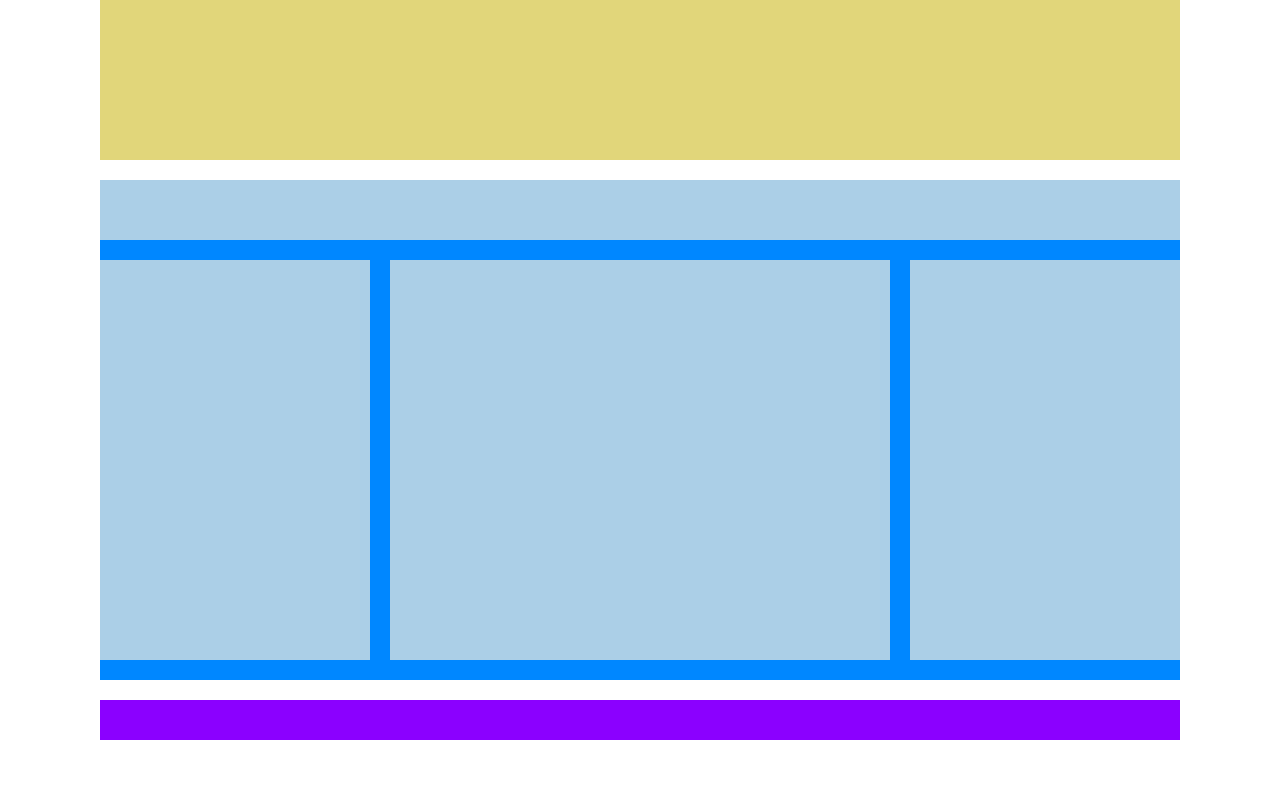
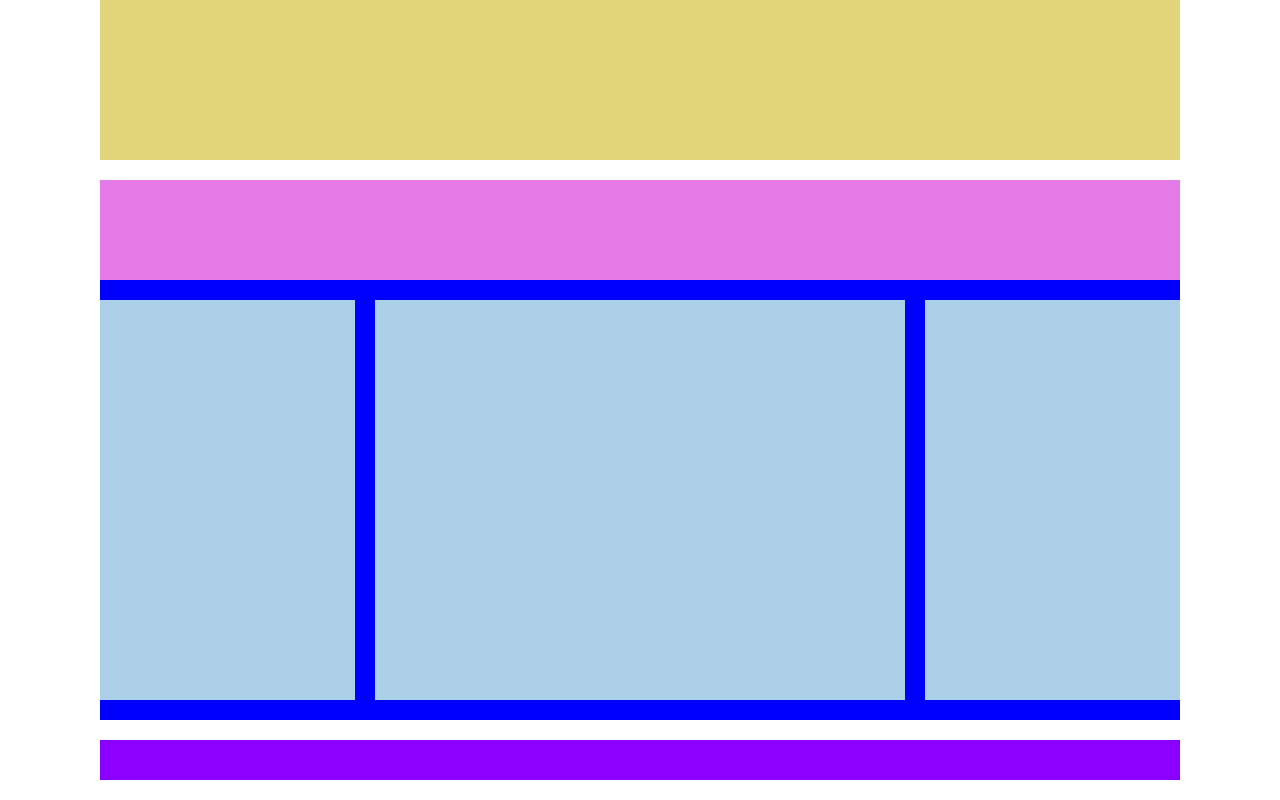
Before and after one commit to marcotrunc/htmlcss-struttura-wp, a plain HTML site: page index.html in a window 1280 px wide. Shown: the part 330-1130 px from the top of the page. Before the commit the page ends 1090 px from the top, so only its background shows below. Drawn offline with Linux system fonts and the light colour scheme.

Commit message:
integrated secondary title

```diff
--- a/css/style.css
+++ b/css/style.css
@@ -10,41 +10,51 @@
     margin: 0 auto;
     background-color: #fff;
 }
-/* Block Sizes */
-header{
-    height:100px ;
+/* header */
+#main-header{
+    min-height: 100px ;
     background-color: #e579e6;
     margin: 20px 0;
 }
+/* Spotlight */
 
-.image{
-    height: 350px;
+.spotlight{
+    min-height: 350px;
     background-color: #e1d67a;
     margin: 20px 0;
 }
-
+/* main */
 main{
     width: 1080px;
-    height: 500px;
-    background-color:#abcfe7;
     position: relative;
     margin-bottom: 20px;
+    background-color:blue;
+}
+#secondary-header{
+    min-height: 100px ;
+    background-color: #e579e6;
+    /* margin-bottom: 10px; */
 }
 .sidebar, .center-main{
-    margin-top: 20px;
-    margin-bottom: 20px;
+
     height: 400px;
     background-color:#abcfe7;
     float: left;
 
 }
+.row{
+    margin: 0 -10px;
+}
 .sidebar{
-    width: 25%;
+    width: calc(25% - 20px);
+    margin: 20px 10px;
+
 }
 .center-main{
-   width: calc(50% - 40px);
-   margin-right: 20px;
-   margin-left:20px;
+   width:calc(50% - 20px);
+   margin: 20px 10px;
+
+
 }
 
 
@@ -53,15 +63,8 @@ footer{
     background-color:#8b00ff;
     margin-bottom: 20px;
 }
-.clearfix{
-    background-color: #0087ff;
-    width: 1080px;
-    position: absolute;
-    bottom: 0;
 
-}
 .clearfix::after{
-
     clear: both;
     content: '';
     display: table;
--- a/index.html
+++ b/index.html
@@ -10,17 +10,21 @@
 <body>
     <!-- Contenitore -->
     <div class="container">
-        <header></header>
+        <header id="main-header"></header>
         <!-- Messaggio Centrale -->
-        <div class="image"></div>
+        <div class="spotlight"></div>
         <!-- Corpo Centrale -->
         <main>
             <!-- Elementi flottanti -->
-            <div class="clearfix">
-                <div class="sidebar"></div>
-                <div class="center-main"></div>
-                <div class="sidebar"></div>
-            </div>
+            <section id="leadership">
+                <header id="secondary-header"> </header>
+                <div class="row clearfix">
+                    <div class="sidebar"></div>
+                    <div class="center-main"></div>
+                    <div class="sidebar"></div>
+                </div>
+
+            </section>
         </main>
         <!-- Footer -->
         <footer></footer>
```
